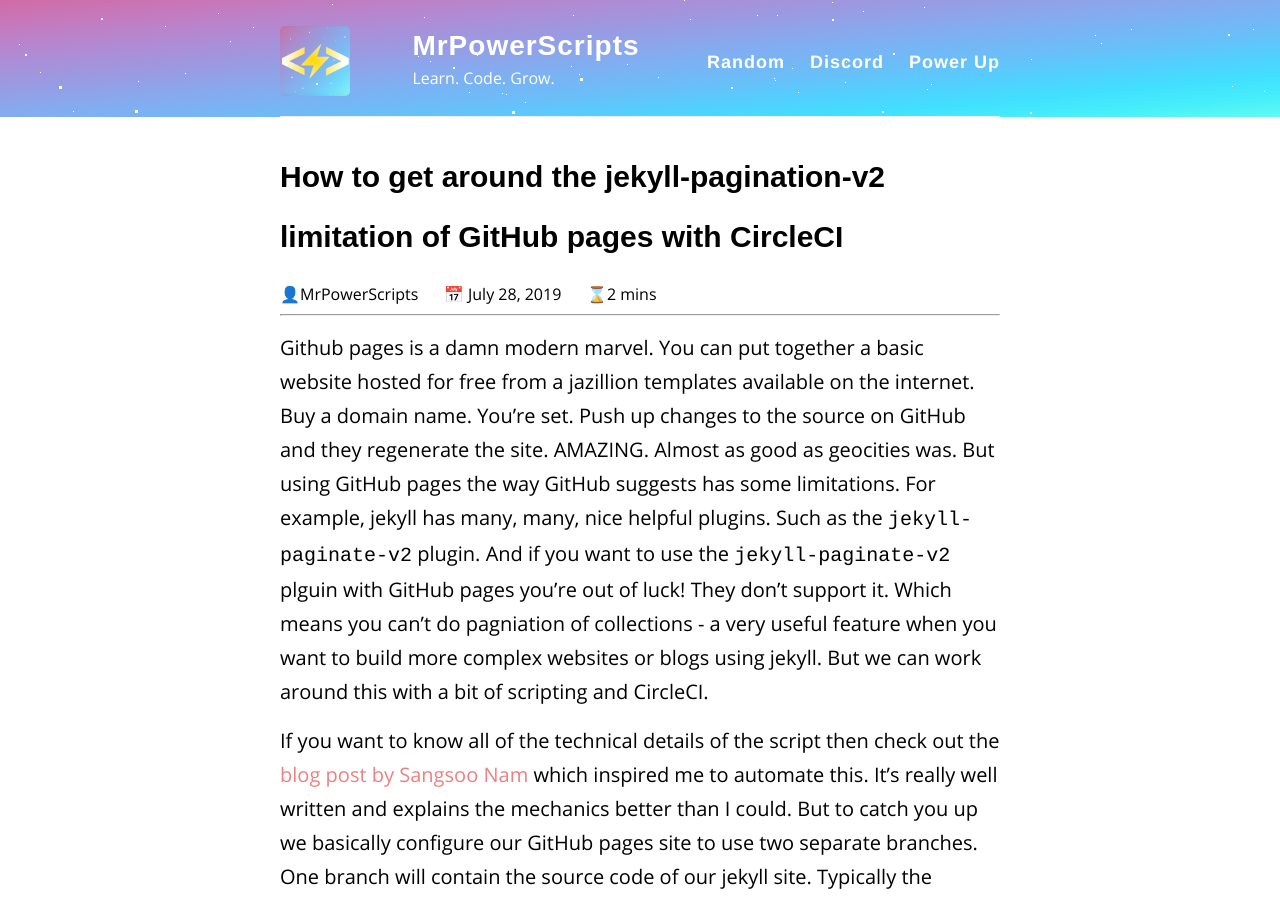
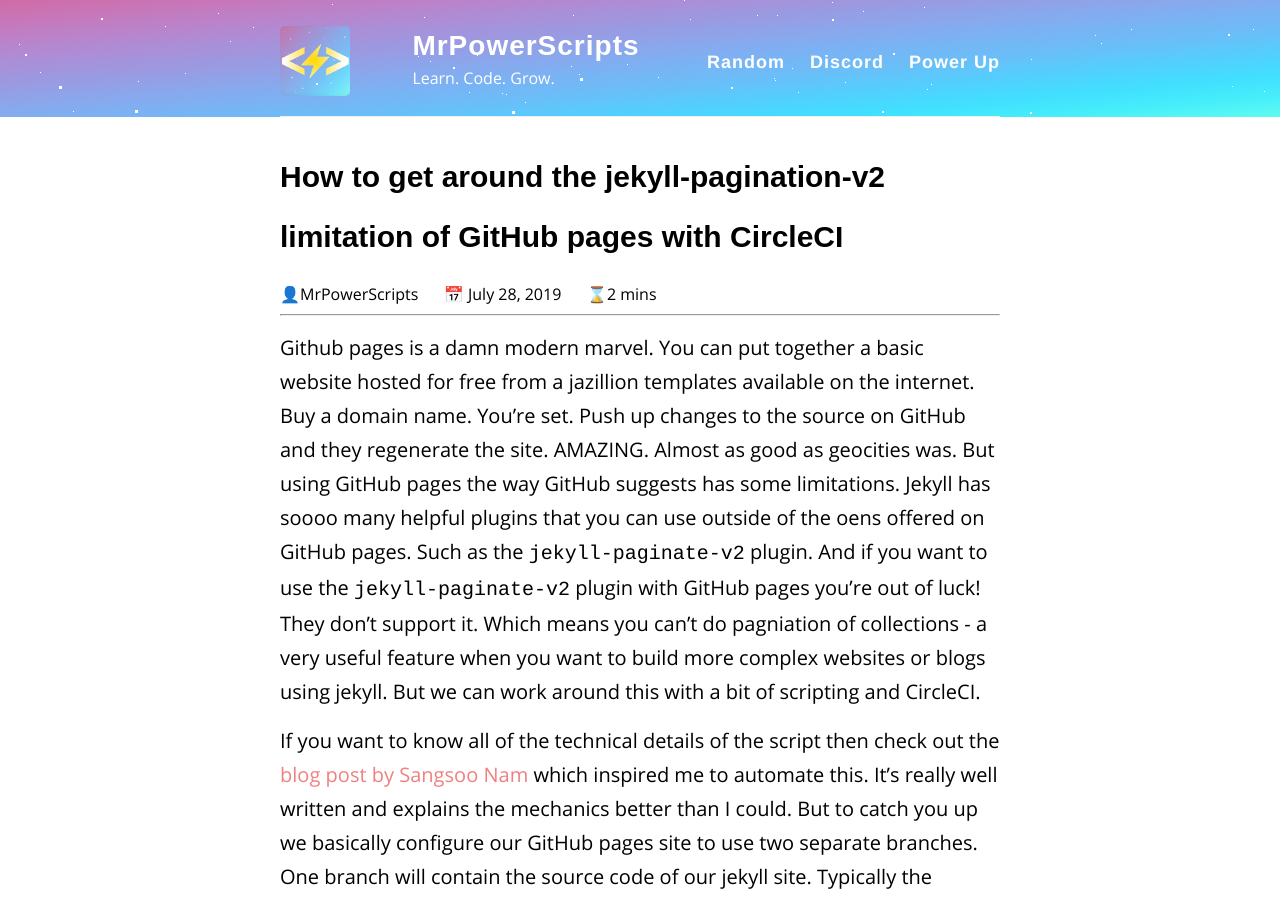
Before and after one commit to MrPowerScripts/MrPowerScripts.com, a Jekyll site: the page built from _posts/2019-07-28-github-pages-circleci-jekyll-paginate-v2.md, in a window 1280 px wide and 900 px high. Built offline with Jekyll 4.4.1, drawn with Linux system fonts in a browser that asks for light colours.

Commit message:
i dont word well

```diff
--- a/_posts/2019-07-28-github-pages-circleci-jekyll-paginate-v2.md
+++ b/_posts/2019-07-28-github-pages-circleci-jekyll-paginate-v2.md
@@ -3,10 +3,10 @@
 title: How to get around the jekyll-pagination-v2 limitation of GitHub pages with CircleCI
 date: 2019-07-28 11:00:45+00
 tags: [mrpowerscripts, CircleCI automation, Cloudflare, improve website speed, website speed tips, Cloudflare caching, jekyll-paginate-v2, jekyll pagniation, github pages pagniation, github pages paginiation v2, github pages, circleci github pages ]
-description-long: Github pages is a damn modern marvel. You can put together a basic website hosted for free from a jazillion templates available on the internet. Buy a domain name. You're set. Push up changes to the source on GitHub and they regenerate the site. AMAZING. Almost as good as geocities was. But using GitHub pages the way GitHub suggests has some limitations. For example, jekyll has many, many, nice helpful plugins. Such as the jekyll-paginate-v2 plugin. And if you want to use the jekyll-paginate-v2 plguin with GitHub pages you're out of luck! They don't support it. Which means you can't do pagniation of collections - a very useful feature when you want to build more complex websites or blogs using jekyll. But we can work around this with a bit of scripting and CircleCI.
+description-long: Github pages is a damn modern marvel. You can put together a basic website hosted for free from a jazillion templates available on the internet. Buy a domain name. You're set. Push up changes to the source on GitHub and they regenerate the site. AMAZING. Almost as good as geocities was. But using GitHub pages the way GitHub suggests has some limitations. Jekyll has soooo many helpful plugins that you can use outside of the oens offered on GitHub pages. Such as the jekyll-paginate-v2 plugin. And if you want to use the jekyll-paginate-v2 plugin with GitHub pages you're out of luck! They don't support it. Which means you can't do pagniation of collections - a very useful feature when you want to build more complex websites or blogs using jekyll. But we can work around this with a bit of scripting and CircleCI.
 ---
 
-Github pages is a damn modern marvel. You can put together a basic website hosted for free from a jazillion templates available on the internet. Buy a domain name. You're set. Push up changes to the source on GitHub and they regenerate the site. AMAZING. Almost as good as geocities was. But using GitHub pages the way GitHub suggests has some limitations. For example, jekyll has many, many, nice helpful plugins. Such as the `jekyll-paginate-v2` plugin. And if you want to use the `jekyll-paginate-v2` plguin with GitHub pages you're out of luck! They don't support it. Which means you can't do pagniation of collections - a very useful feature when you want to build more complex websites or blogs using jekyll. But we can work around this with a bit of scripting and CircleCI.
+Github pages is a damn modern marvel. You can put together a basic website hosted for free from a jazillion templates available on the internet. Buy a domain name. You're set. Push up changes to the source on GitHub and they regenerate the site. AMAZING. Almost as good as geocities was. But using GitHub pages the way GitHub suggests has some limitations. Jekyll has soooo many helpful plugins that you can use outside of the oens offered on GitHub pages. Such as the `jekyll-paginate-v2` plugin. And if you want to use the `jekyll-paginate-v2` plugin with GitHub pages you're out of luck! They don't support it. Which means you can't do pagniation of collections - a very useful feature when you want to build more complex websites or blogs using jekyll. But we can work around this with a bit of scripting and CircleCI.
 
 If you want to know all of the technical details of the script then check out the [blog post by Sangsoo Nam](#http://sangsoonam.github.io/2019/02/08/using-git-worktree-to-deploy-github-pages.html) which inspired me to automate this. It's really well written and explains the mechanics better than I could. But to catch you up we basically configure our GitHub pages site to use two separate branches. One branch will contain the source code of our jekyll site. Typically the branch would be the defaul `master` branch, and we push our site changes to this branch. This will kick off a job on CircleCI which uses the latest version of jekyll and all of it's available plugins to generate the site source code. Then it automagically pushes that generated source code back up to our GitHub pages branch which is typically `gh-pages`. Then the GitHub repo is configured to serve up the freshly baked source code right from the CircleCI oven to your users. So now we're not limited to using the hosted version of jekyll and limited set of allowed plugins. WE CAN USE ANYTHING. FREEDOM.
 
```
